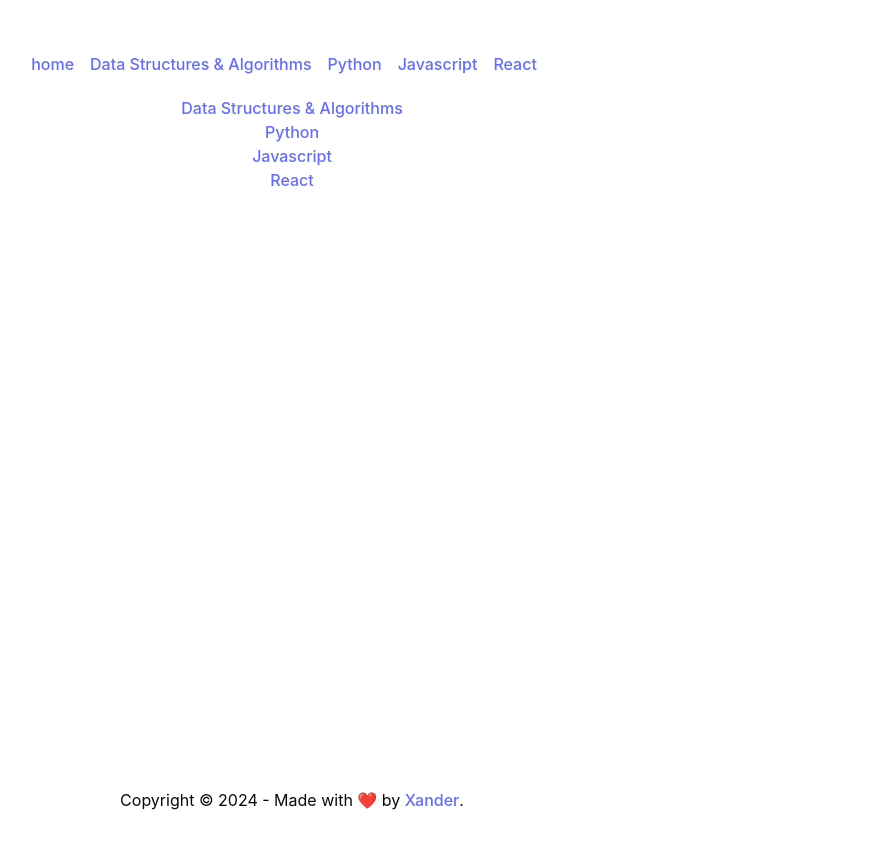
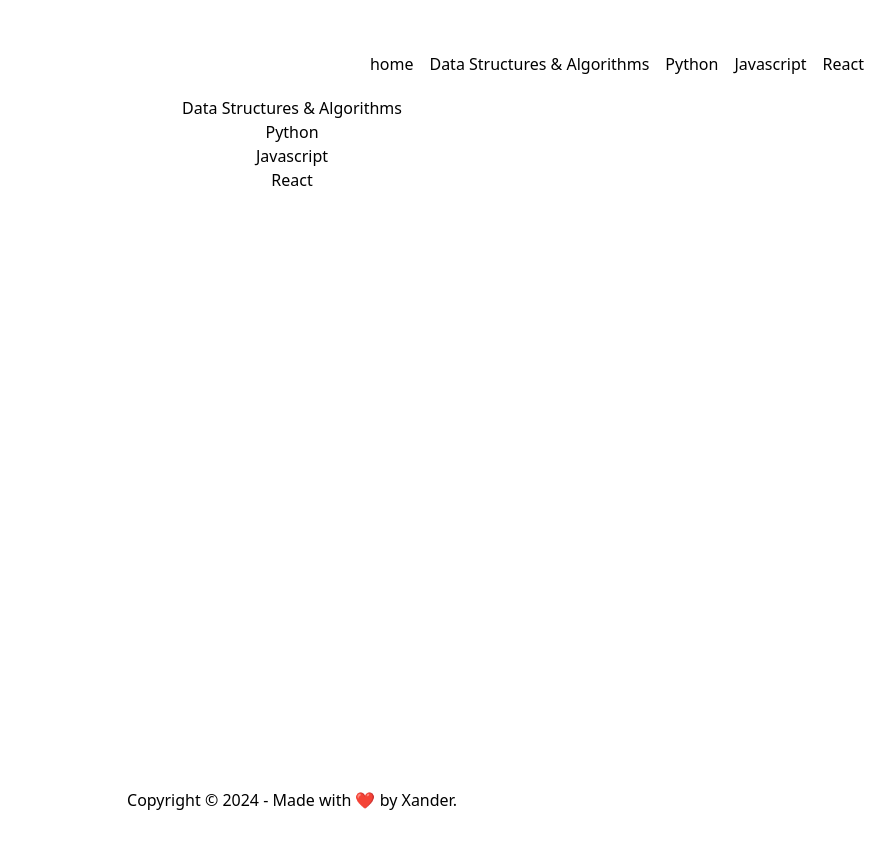
Before and after one commit to xdaybreakerx/quizquokka, a React (Vite) app: page / in a window 1280 px wide. Shown: the top 848 px of the page, without its empty margins (348-1243 px from the left). Built offline with nearby package versions, Linux system fonts and the light colour scheme.

Commit message:
feat: css theme and resets

```diff
--- a/src/styles/index.css
+++ b/src/styles/index.css
@@ -2,123 +2,63 @@
 @tailwind components;
 @tailwind utilities;
 
-:root {
-  font-family: Inter, system-ui, Avenir, Helvetica, Arial, sans-serif;
-  line-height: 1.5;
-  font-weight: 400;
 
-  color-scheme: light dark;
-  color: rgba(255, 255, 255, 0.87);
-  background-color: #242424;
-
-  font-synthesis: none;
-  text-rendering: optimizeLegibility;
-  -webkit-font-smoothing: antialiased;
-  -moz-osx-font-smoothing: grayscale;
-}
-
-a {
-  font-weight: 500;
-  color: #646cff;
-  text-decoration: inherit;
-}
-a:hover {
-  color: #535bf2;
-}
-
-body {
-  margin: 0;
-  display: flex;
-  place-items: center;
-  min-width: 320px;
-  min-height: 100vh;
-}
-
-h1 {
-  font-size: 3.2em;
-  line-height: 1.1;
-}
-
-button {
-  border-radius: 8px;
-  border: 1px solid transparent;
-  padding: 0.6em 1.2em;
-  font-size: 1em;
-  font-weight: 500;
-  font-family: inherit;
-  background-color: #1a1a1a;
-  cursor: pointer;
-  transition: border-color 0.25s;
-}
-button:hover {
-  border-color: #646cff;
-}
-button:focus,
-button:focus-visible {
-  outline: 4px auto -webkit-focus-ring-color;
-}
-
-@media (prefers-color-scheme: light) {
-  :root {
-    color: #213547;
-    background-color: #ffffff;
-  }
-  a:hover {
-    color: #747bff;
-  }
-  button {
-    background-color: #f9f9f9;
-  }
-}
+/*
+https://ui.shadcn.com/themes
+Style: new york
+Color: red
+Radius: 0.5
+ */
 
 @layer base {
   :root {
     --background: 0 0% 100%;
-    --foreground: 240 10% 3.9%;
+    --foreground: 0 0% 3.9%;
     --card: 0 0% 100%;
-    --card-foreground: 240 10% 3.9%;
+    --card-foreground: 0 0% 3.9%;
     --popover: 0 0% 100%;
-    --popover-foreground: 240 10% 3.9%;
-    --primary: 240 5.9% 10%;
-    --primary-foreground: 0 0% 98%;
-    --secondary: 240 4.8% 95.9%;
-    --secondary-foreground: 240 5.9% 10%;
-    --muted: 240 4.8% 95.9%;
-    --muted-foreground: 240 3.8% 46.1%;
-    --accent: 240 4.8% 95.9%;
-    --accent-foreground: 240 5.9% 10%;
+    --popover-foreground: 0 0% 3.9%;
+    --primary: 0 72.2% 50.6%;
+    --primary-foreground: 0 85.7% 97.3%;
+    --secondary: 0 0% 96.1%;
+    --secondary-foreground: 0 0% 9%;
+    --muted: 0 0% 96.1%;
+    --muted-foreground: 0 0% 45.1%;
+    --accent: 0 0% 96.1%;
+    --accent-foreground: 0 0% 9%;
     --destructive: 0 84.2% 60.2%;
     --destructive-foreground: 0 0% 98%;
-    --border: 240 5.9% 90%;
-    --input: 240 5.9% 90%;
-    --ring: 240 10% 3.9%;
+    --border: 0 0% 89.8%;
+    --input: 0 0% 89.8%;
+    --ring: 0 72.2% 50.6%;
+    --radius: 0.5rem;
     --chart-1: 12 76% 61%;
     --chart-2: 173 58% 39%;
     --chart-3: 197 37% 24%;
     --chart-4: 43 74% 66%;
     --chart-5: 27 87% 67%;
-    --radius: 0.5rem;
   }
+
   .dark {
-    --background: 240 10% 3.9%;
+    --background: 0 0% 3.9%;
     --foreground: 0 0% 98%;
-    --card: 240 10% 3.9%;
+    --card: 0 0% 3.9%;
     --card-foreground: 0 0% 98%;
-    --popover: 240 10% 3.9%;
+    --popover: 0 0% 3.9%;
     --popover-foreground: 0 0% 98%;
-    --primary: 0 0% 98%;
-    --primary-foreground: 240 5.9% 10%;
-    --secondary: 240 3.7% 15.9%;
+    --primary: 0 72.2% 50.6%;
+    --primary-foreground: 0 85.7% 97.3%;
+    --secondary: 0 0% 14.9%;
     --secondary-foreground: 0 0% 98%;
-    --muted: 240 3.7% 15.9%;
-    --muted-foreground: 240 5% 64.9%;
-    --accent: 240 3.7% 15.9%;
+    --muted: 0 0% 14.9%;
+    --muted-foreground: 0 0% 63.9%;
+    --accent: 0 0% 14.9%;
     --accent-foreground: 0 0% 98%;
     --destructive: 0 62.8% 30.6%;
     --destructive-foreground: 0 0% 98%;
-    --border: 240 3.7% 15.9%;
-    --input: 240 3.7% 15.9%;
-    --ring: 240 4.9% 83.9%;
+    --border: 0 0% 14.9%;
+    --input: 0 0% 14.9%;
+    --ring: 0 72.2% 50.6%;
     --chart-1: 220 70% 50%;
     --chart-2: 160 60% 45%;
     --chart-3: 30 80% 55%;
@@ -127,11 +67,60 @@
   }
 }
 
-@layer base {
-  * {
-    @apply border-border;
-  }
-  body {
-    @apply bg-background text-foreground;
-  }
+
+/*
+CSS Resets
+https://www.joshwcomeau.com/css/custom-css-reset/
+*/
+/*
+  1. Use a more-intuitive box-sizing model.
+*/
+*, *::before, *::after {
+  box-sizing: border-box;
 }
+
+/*
+  2. Remove default margin
+*/
+* {
+  margin: 0;
+}
+
+/*
+  Typographic tweaks!
+  3. Add accessible line-height
+  4. Improve text rendering
+*/
+body {
+  line-height: 1.5;
+  -webkit-font-smoothing: antialiased;
+}
+
+/*
+  5. Improve media defaults
+*/
+img, picture, video, canvas, svg {
+  display: block;
+  max-width: 100%;
+}
+
+/*
+  6. Remove built-in form typography styles
+*/
+input, button, textarea, select {
+  font: inherit;
+}
+
+/*
+  7. Avoid text overflows
+*/
+p, h1, h2, h3, h4, h5, h6 {
+  overflow-wrap: break-word;
+}
+
+/*
+  8. Create a root stacking context
+*/
+#root, #__next {
+  isolation: isolate;
+}
```
